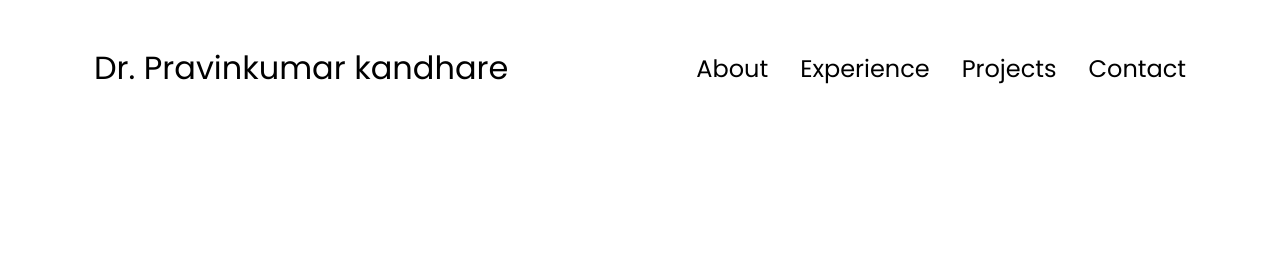
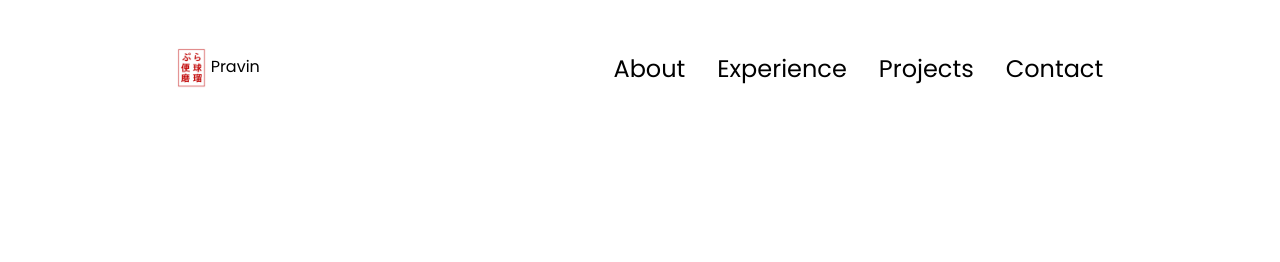
Before and after one commit to pravinkumarkandhare87/Website-Portfolio, a plain HTML site: page index.html in a window 1280 px wide. Shown: the top 262 px of the page. Drawn offline with Linux system fonts and the light colour scheme.

Commit message:
logo added to website

```diff
--- a/index.html
+++ b/index.html
@@ -20,7 +20,10 @@
   </head>
   <body>
     <nav id="desktop-nav">
-      <div class="logo">Dr. Pravinkumar kandhare </div>
+      <div>
+      <img src="./assets/kanji.png" alt="Company Logo" style="height: 40px; vertical-align: middle;">
+      Pravin
+    </div>
       <div>
         <ul class="nav-links">
           <li><a href="#about">About</a></li>
```
Also changed, not shown: assets/kanji.PNG (added).
